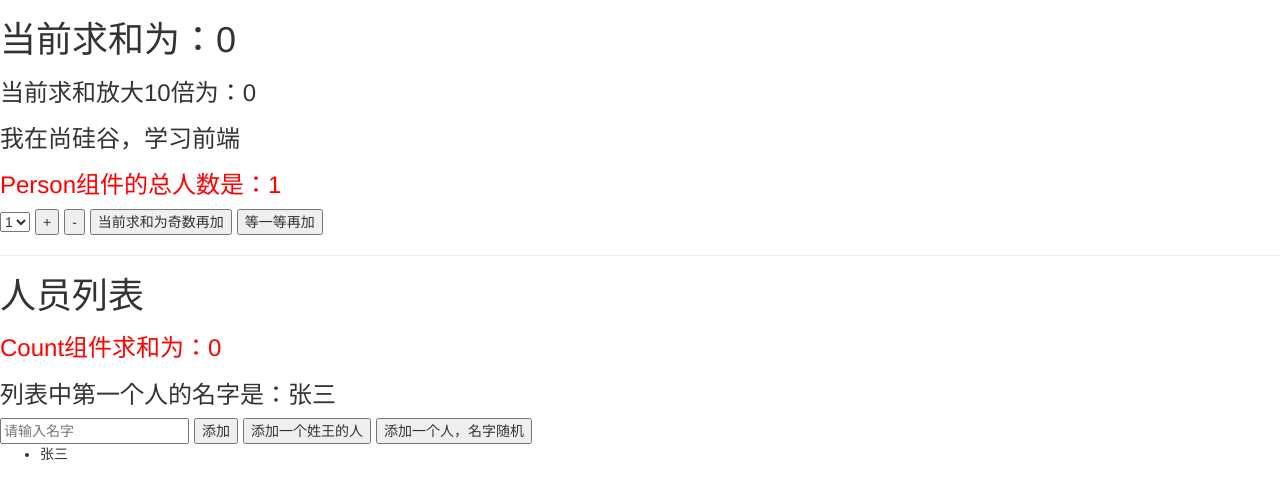
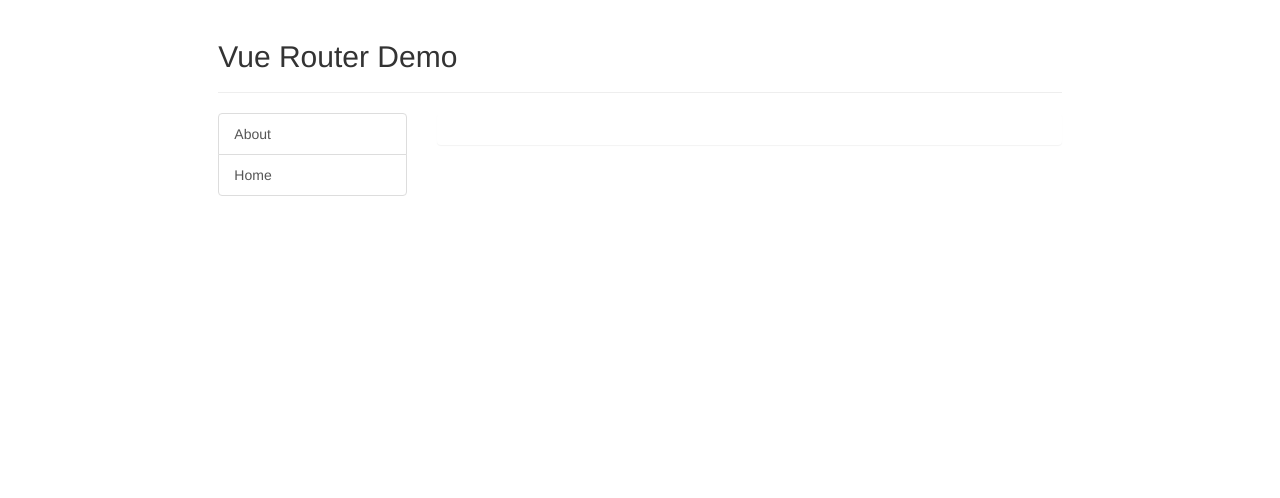
Before and after one commit to Carefree-happy/vue-project, a Vue app: page /#/ in a window 1280 px wide. Shown: the top 498 px of the page. Built offline with nearby package versions, Linux system fonts and the light colour scheme.

Commit message:
feat: 路由基本使用

```diff
--- a/package.json
+++ b/package.json
@@ -14,6 +14,7 @@
     "nanoid": "^5.0.7",
     "pubsub-js": "^1.9.4",
     "vue": "^2.6.14",
+    "vue-router": "3.6.5",
     "vuex": "3.6.2"
   },
   "devDependencies": {
--- a/src/App.vue
+++ b/src/App.vue
@@ -1,20 +1,40 @@
 <template>
-	<div>
-		<Count/>
-		<hr>
-		<Person/>
-	</div>
+  <div>
+    <div class="row">
+      <div class="col-xs-offset-2 col-xs-8">
+        <div class="page-header"><h2>Vue Router Demo</h2></div>
+      </div>
+    </div>
+    <div class="row">
+      <div class="col-xs-2 col-xs-offset-2">
+        <div class="list-group">
+          <!-- 原始html中我们使用a标签实现页面的跳转 -->
+          <!-- <a class="list-group-item active" href="./about.html">About</a> -->
+          <!-- <a class="list-group-item" href="./home.html">Home</a> -->
+
+          <!-- Vue中借助router-link标签实现路由的切换 -->
+          <router-link class="list-group-item" active-class="active" to="/about"
+            >About</router-link
+          >
+          <router-link class="list-group-item" active-class="active" to="/home"
+            >Home</router-link
+          >
+        </div>
+      </div>
+      <div class="col-xs-6">
+        <div class="panel">
+          <div class="panel-body">
+            <!-- 指定组件的呈现位置 -->
+            <router-view></router-view>
+          </div>
+        </div>
+      </div>
+    </div>
+  </div>
 </template>
 
 <script>
-	import Count from './components/Count'
-	import Person from './components/Person'
-
-	export default {
-		name:'App',
-		components:{Count,Person},
-		mounted() {
-			// console.log('App',this)
-		},
-	}
+export default {
+  name: "App",
+};
 </script>
--- /dev/null
+++ b/src/components/About.vue
@@ -0,0 +1,9 @@
+<template>
+	<h2>我是About的内容</h2>
+</template>
+
+<script>
+	export default {
+		name:'AboutInfo'
+	}
+</script>
--- a/src/components/Count.vue
+++ /dev/null
@@ -1,51 +0,0 @@
-<template>
-	<div>
-		<h1>当前求和为：{{sum}}</h1>
-		<h3>当前求和放大10倍为：{{bigSum}}</h3>
-		<h3>我在{{school}}，学习{{subject}}</h3>
-		<h3 style="color:red">Person组件的总人数是：{{personList.length}}</h3>
-		<select v-model.number="n">
-			<option value="1">1</option>
-			<option value="2">2</option>
-			<option value="3">3</option>
-		</select>
-		<button @click="increment(n)">+</button>
-		<button @click="decrement(n)">-</button>
-		<button @click="incrementOdd(n)">当前求和为奇数再加</button>
-		<button @click="incrementWait(n)">等一等再加</button>
-	</div>
-</template>
-
-<script>
-	import {mapState,mapGetters,mapMutations,mapActions} from 'vuex'
-	export default {
-		name:'CountInfo',
-		data() {
-			return {
-				n:1, //用户选择的数字
-			}
-		},
-		computed:{
-			//借助mapState生成计算属性，从state中读取数据。（数组写法）
-			...mapState('countAbout',['sum','school','subject']),
-			...mapState('personAbout',['personList']),
-			//借助mapGetters生成计算属性，从getters中读取数据。（数组写法）
-			...mapGetters('countAbout',['bigSum'])
-		},
-		methods: {
-			//借助mapMutations生成对应的方法，方法中会调用commit去联系mutations(对象写法)
-			...mapMutations('countAbout',{increment:'JIA',decrement:'JIAN'}),
-			//借助mapActions生成对应的方法，方法中会调用dispatch去联系actions(对象写法)
-			...mapActions('countAbout',{incrementOdd:'jiaOdd',incrementWait:'jiaWait'})
-		},
-		mounted() {
-			console.log(this.$store)
-		},
-	}
-</script>
-
-<style lang="css">
-	button{
-		margin-left: 5px;
-	}
-</style>
--- /dev/null
+++ b/src/components/Home.vue
@@ -0,0 +1,9 @@
+<template>
+	<h2>我是Home的内容</h2>
+</template>
+
+<script>
+	export default {
+		name:'HomeInfo'
+	}
+</script>
--- a/src/components/Person.vue
+++ /dev/null
@@ -1,52 +0,0 @@
-<template>
-	<div>
-		<h1>人员列表</h1>
-		<h3 style="color:red">Count组件求和为：{{sum}}</h3>
-		<h3>列表中第一个人的名字是：{{firstPersonName}}</h3>
-		<input type="text" placeholder="请输入名字" v-model="name">
-		<button @click="add">添加</button>
-		<button @click="addWang">添加一个姓王的人</button>
-		<button @click="addPersonServer">添加一个人，名字随机</button>
-		<ul>
-			<li v-for="p in personList" :key="p.id">{{p.name}}</li>
-		</ul>
-	</div>
-</template>
-
-<script>
-	import {nanoid} from 'nanoid'
-	export default {
-		name:'PersonInfo',
-		data() {
-			return {
-				name:''
-			}
-		},
-		computed:{
-			personList(){
-				return this.$store.state.personAbout.personList
-			},
-			sum(){
-				return this.$store.state.countAbout.sum
-			},
-			firstPersonName(){
-				return this.$store.getters['personAbout/firstPersonName']
-			}
-		},
-		methods: {
-			add(){
-				const personObj = {id:nanoid(),name:this.name}
-				this.$store.commit('personAbout/ADD_PERSON',personObj)
-				this.name = ''
-			},
-			addWang(){
-				const personObj = {id:nanoid(),name:this.name}
-				this.$store.dispatch('personAbout/addPersonWang',personObj)
-				this.name = ''
-			},
-			addPersonServer(){
-				this.$store.dispatch('personAbout/addPersonServer')
-			}
-		},
-	}
-</script>
--- a/src/main.js
+++ b/src/main.js
@@ -2,17 +2,19 @@
 import Vue from 'vue'
 //引入App
 import App from './App.vue'
-//引入store
-import store from './store'
+//引入VueRouter
+import VueRouter from 'vue-router'
+//引入路由器
+import router from './router'
+
 //关闭Vue的生产提示
 Vue.config.productionTip = false
+//应用插件
+Vue.use(VueRouter)
 
 //创建vm
 new Vue({
 	el:'#app',
 	render: h => h(App),
-	store,
-	beforeCreate() {
-		Vue.prototype.$bus = this
-	}
+	router:router
 })
--- /dev/null
+++ b/src/router/index.js
@@ -0,0 +1,19 @@
+// 该文件专门用于创建整个应用的路由器
+import VueRouter from 'vue-router'
+//引入组件
+import About from '../components/About'
+import Home from '../components/Home'
+
+//创建并暴露一个路由器
+export default new VueRouter({
+	routes:[
+		{
+			path:'/about',
+			component:About
+		},
+		{
+			path:'/home',
+			component:Home
+		}
+	]
+})
--- a/src/store/count.js
+++ /dev/null
@@ -1,38 +0,0 @@
-//求和相关的配置
-export default {
-	namespaced:true,
-	actions:{
-		jiaOdd(context,value){
-			console.log('actions中的jiaOdd被调用了')
-			if(context.state.sum % 2){
-				context.commit('JIA',value)
-			}
-		},
-		jiaWait(context,value){
-			console.log('actions中的jiaWait被调用了')
-			setTimeout(()=>{
-				context.commit('JIA',value)
-			},500)
-		}
-	},
-	mutations:{
-		JIA(state,value){
-			console.log('mutations中的JIA被调用了')
-			state.sum += value
-		},
-		JIAN(state,value){
-			console.log('mutations中的JIAN被调用了')
-			state.sum -= value
-		},
-	},
-	state:{
-		sum:0, //当前的和
-		school:'尚硅谷',
-		subject:'前端',
-	},
-	getters:{
-		bigSum(state){
-			return state.sum*10
-		}
-	},
-}
--- a/src/store/index.js
+++ /dev/null
@@ -1,16 +0,0 @@
-//该文件用于创建Vuex中最为核心的store
-import Vue from 'vue'
-//引入Vuex
-import Vuex from 'vuex'
-import countOptions from './count'
-import personOptions from './person'
-//应用Vuex插件
-Vue.use(Vuex)
-
-//创建并暴露store
-export default new Vuex.Store({
-	modules:{
-		countAbout:countOptions,
-		personAbout:personOptions
-	}
-})
--- a/src/store/person.js
+++ /dev/null
@@ -1,41 +0,0 @@
-//人员管理相关的配置
-import axios from 'axios'
-import { nanoid } from 'nanoid'
-export default {
-	namespaced:true,
-	actions:{
-		addPersonWang(context,value){
-			if(value.name.indexOf('王') === 0){
-				context.commit('ADD_PERSON',value)
-			}else{
-				alert('添加的人必须姓王！')
-			}
-		},
-		addPersonServer(context){
-			axios.get('https://api.uixsj.cn/hitokoto/get?type=social').then(
-				response => {
-					context.commit('ADD_PERSON',{id:nanoid(),name:response.data})
-				},
-				error => {
-					alert(error.message)
-				}
-			)
-		}
-	},
-	mutations:{
-		ADD_PERSON(state,value){
-			console.log('mutations中的ADD_PERSON被调用了')
-			state.personList.unshift(value)
-		}
-	},
-	state:{
-		personList:[
-			{id:'001',name:'张三'}
-		]
-	},
-	getters:{
-		firstPersonName(state){
-			return state.personList[0].name
-		}
-	},
-}
```
Also changed, not shown: 1 other file (tests, documents, lock files or other folders).
